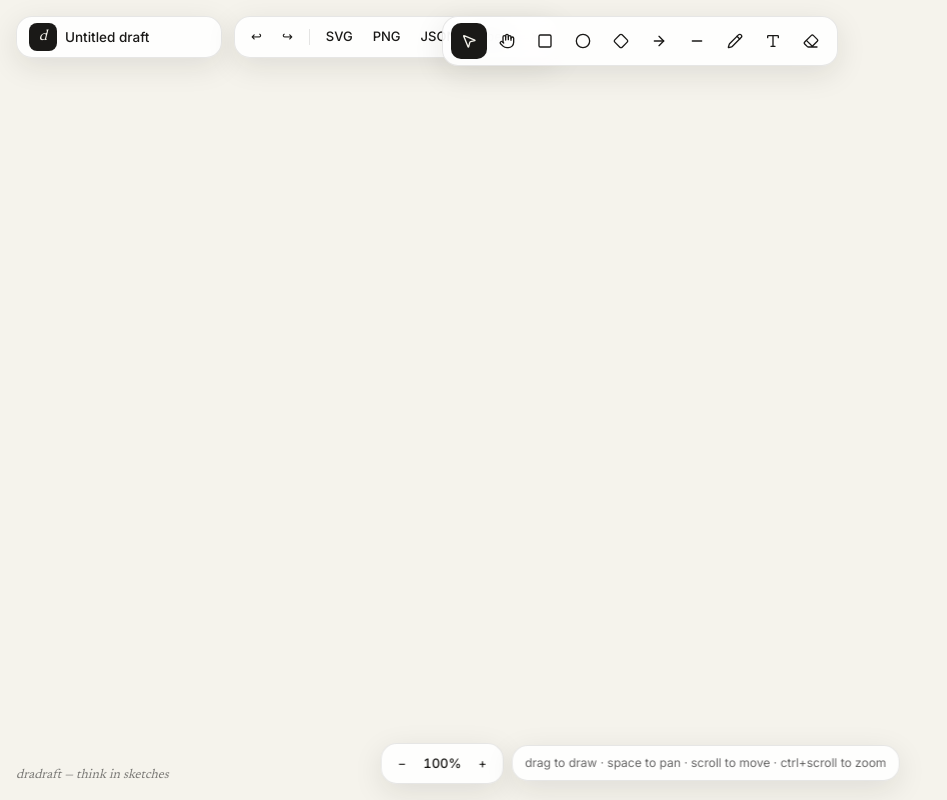
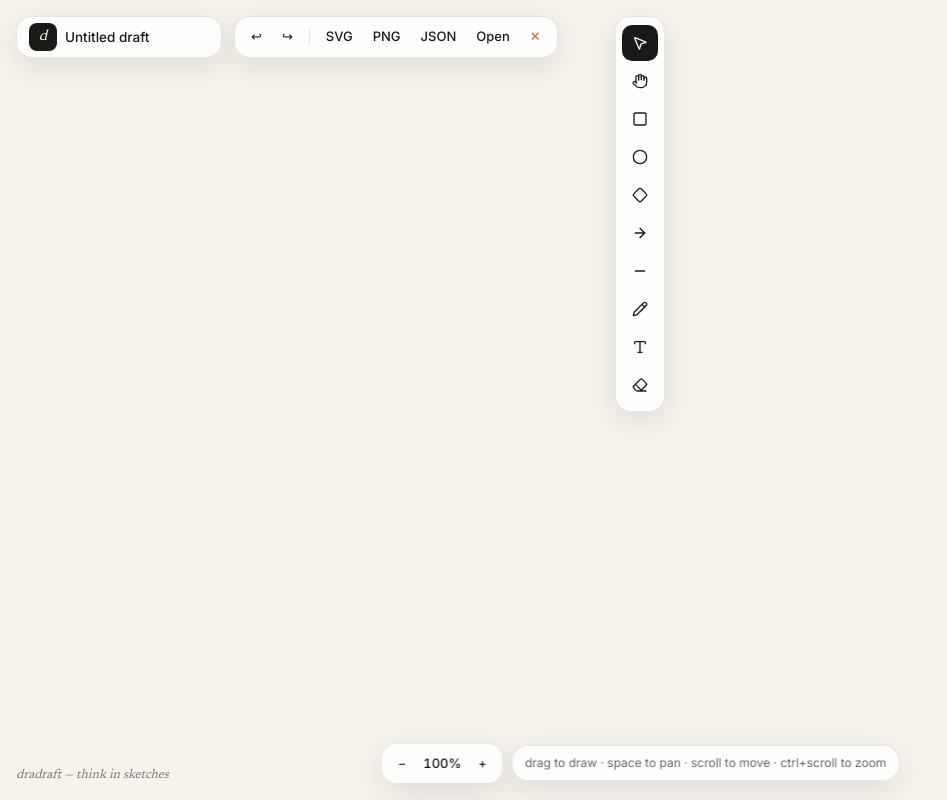
Before and after one commit to NickyHariniaina/dradraft, a Next.js app: page / in a window 1280 px wide. Shown: the whole page, without its empty margins (0-947 px from the left). Built offline with nearby package versions, Linux system fonts and the light colour scheme.

Commit message:
feat: toolbar vertical layout for left rail

```diff
--- a/components/Toolbar.tsx
+++ b/components/Toolbar.tsx
@@ -46,7 +46,7 @@ export default function Toolbar() {
   const tool = useBoard((s) => s.tool);
   const setTool = useBoard((s) => s.setTool);
   return (
-    <div className="float-bar flex items-center gap-0.5 rounded-2xl px-2 py-1.5">
+    <div className="float-bar flex flex-col items-center gap-0.5 rounded-2xl px-1.5 py-2">
       {TOOLS.map((t) => {
         const Icon = TOOL_ICONS[t.id];
         return (
```
